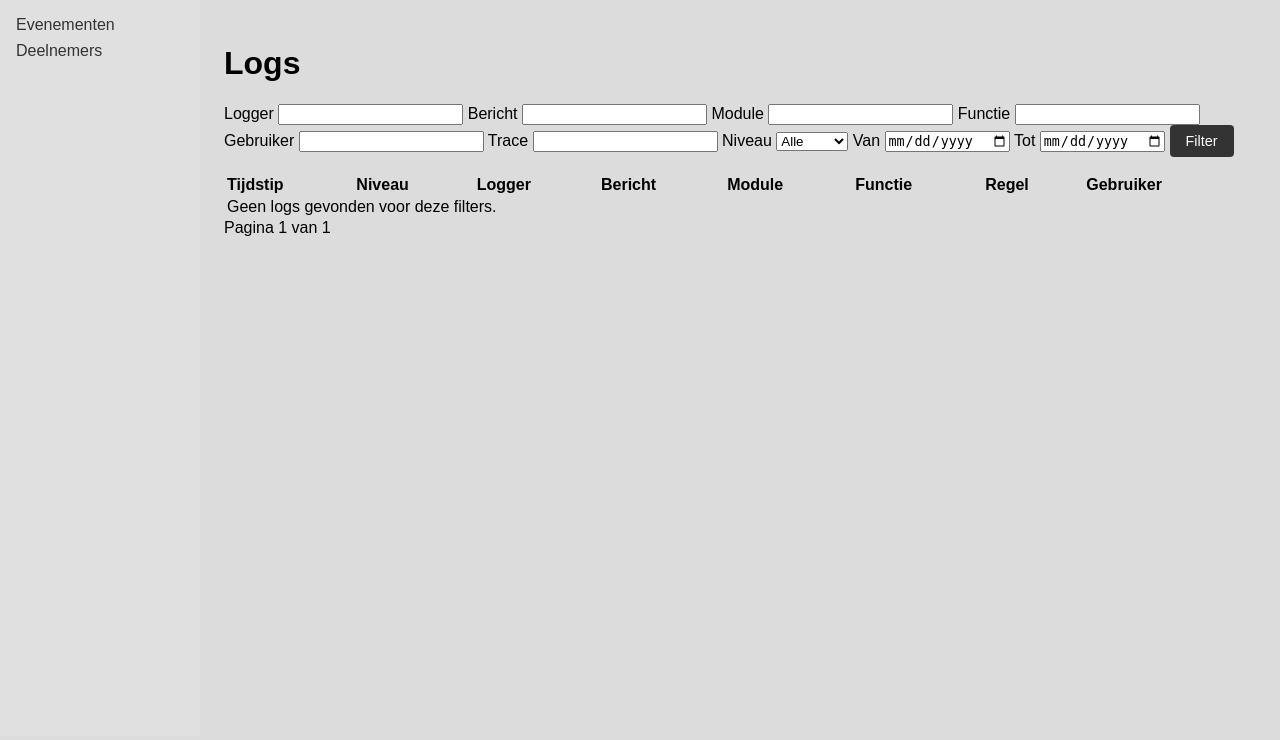
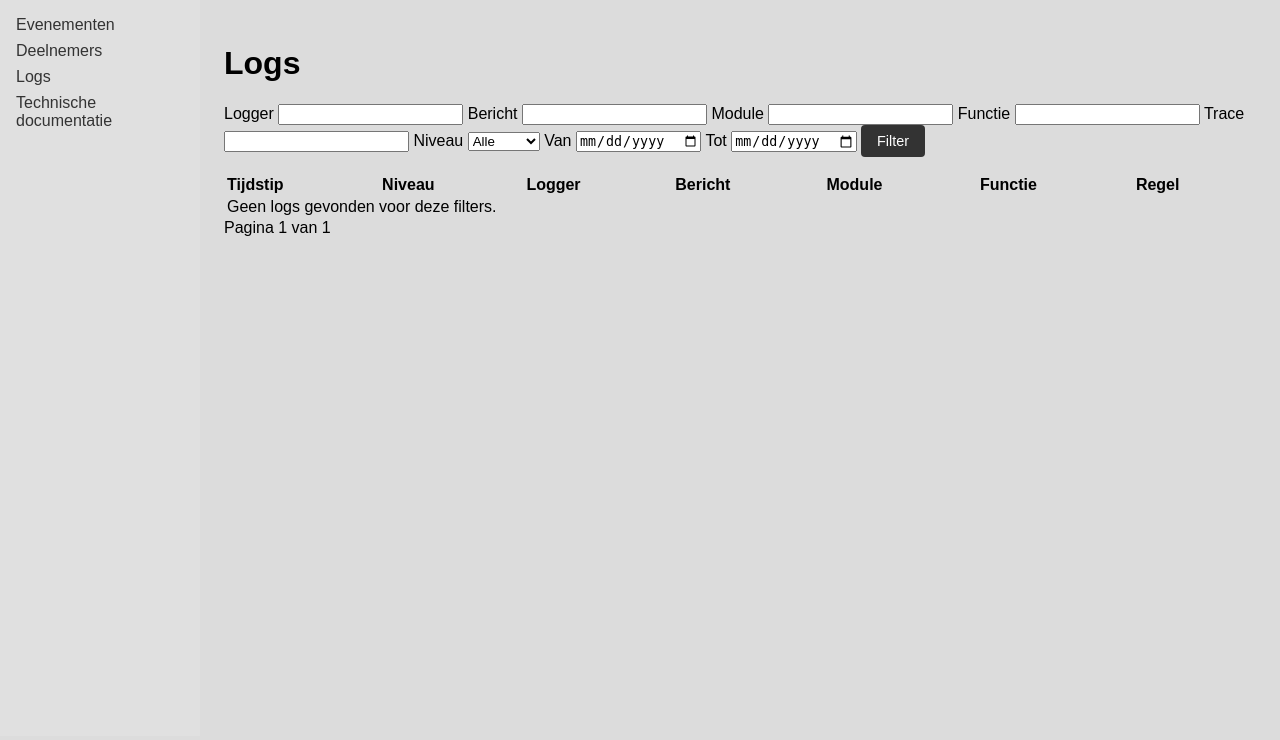
Before and after one commit to ScoutsGidsenVL/inschrijfbeheer, a Django app: page /logs/ in a window 1280 px wide. Shown: the part 60-800 px from the top of the page. Run offline with Django 5.2, Linux system fonts and the light colour scheme; the visitor is signed in with stand-in values (Sample User, id 1); data that the repository does not hold is empty; parts of the project's set-up code (start-up, migrations or seed data) failed here and were passed over.

Commit message:
feat: toevoegen logs aan zijbalk

```diff
--- a/src/templates/base.html
+++ b/src/templates/base.html
@@ -15,6 +15,8 @@
             <ul>
                 <li><a href="/evenementen">Evenementen</a></li>
                 <li><a href="/deelnemers">Deelnemers</a></li>
+                <li><a href="/logs">Logs</a></li>
+                <li><a href="/docs">Technische documentatie</a></li>
             </ul>
         </nav>
         <main class="inhoud">
--- a/src/templates/logging/log_lijst.html
+++ b/src/templates/logging/log_lijst.html
@@ -35,10 +35,6 @@
         <input type="text" name="function" value="{{ filters.function }}">
     </label>
     <label>
-        Gebruiker
-        <input type="text" name="user_identifier" value="{{ filters.user_identifier }}">
-    </label>
-    <label>
         Trace
         <input type="text" name="trace" value="{{ filters.trace }}">
     </label>
@@ -72,7 +68,6 @@
             <th>Module</th>
             <th>Functie</th>
             <th>Regel</th>
-            <th>Gebruiker</th>
         </tr>
     </thead>
     <tbody>
@@ -99,7 +94,6 @@
                 <td>{{ log.module }}</td>
                 <td>{{ log.function }}</td>
                 <td>{{ log.line|default:"-" }}</td>
-                <td>{{ log.user_identifier|default:"-" }}</td>
             </tr>
         {% empty %}
             <tr><td colspan="8">Geen logs gevonden voor deze filters.</td></tr>
```
